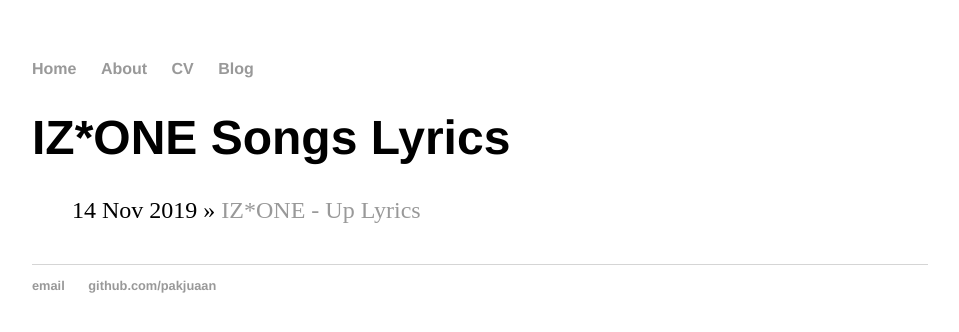
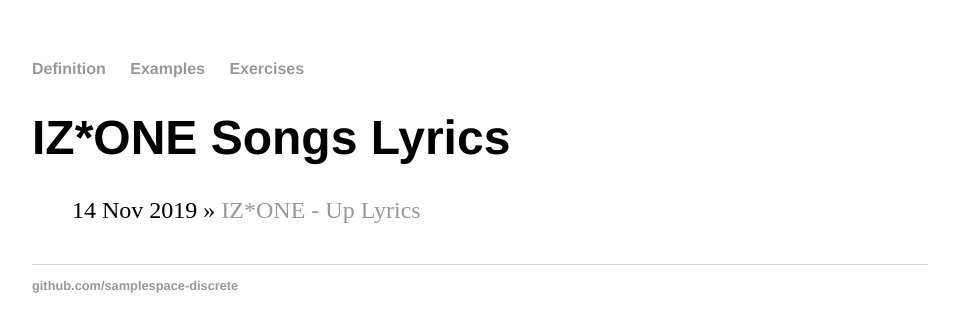
Before and after one commit to samplespace-discrete/samplespace-discrete.github.io, a Jekyll site: the page built from blog/index.html, in a window 1280 px wide. Shown: the top 332 px of the page, without its empty margins (160-1119 px from the left). Built offline with Jekyll 4.4.1, drawn with Linux system fonts in a browser that asks for light colours.

Commit message:
Update default.html

```diff
--- a/_layouts/default.html
+++ b/_layouts/default.html
@@ -8,10 +8,9 @@
 		<body>
 			<nav>
 	    		<ul>
-	        		<li><a href="/">Home</a></li>
-		        	<li><a href="/about">About</a></li>
-	        		<li><a href="/cv">CV</a></li>
-	        		<li><a href="/blog">Blog</a></li>
+	        		<li><a href="/">Definition</a></li>
+		        	<li><a href="/about">Examples</a></li>
+	        		<li><a href="/cv">Exercises</a></li>
 	    		</ul>
 			</nav>
 			<div class="container">
@@ -21,8 +20,7 @@
 			</div><!-- /.container -->
 			<footer>
 	    			<ul>
-        				<li><a href="otrentertainment@gmail.com">email</a></li>
-        				<li><a href="https://github.com/pakjuaan">github.com/pakjuaan</a></li>
+        				<li><a href="https://github.com/samplespace-discrete">github.com/samplespace-discrete</a></li>
 				</ul>
 			</footer>
 		</body>
```
